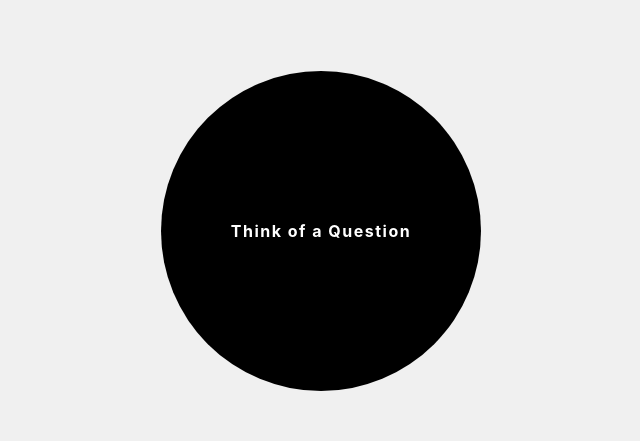
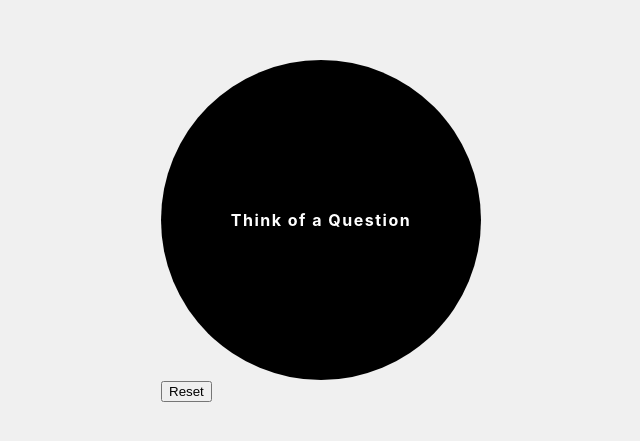
Before and after one commit to quentinikeno/Springboard-SEC-Unit-39.4-React-State-Exercise, a React (Create React App) app: page / in a window 1280 px wide. Shown: the part 169-610 px from the top of the page, without its empty margins (319-959 px from the left). Built offline with nearby package versions, Linux system fonts and the light colour scheme.

Commit message:
Add reset button.

```diff
--- a/src/EightBall.js
+++ b/src/EightBall.js
@@ -10,9 +10,23 @@ const EightBall = ({ answers }) => {
 		setMsg(msg);
 		setColor(color);
 	};
+	const reset = () => {
+		setMsg("Think of a Question");
+		setColor("black");
+	};
 	return (
-		<div className={`EightBall-circle ${color}`} onClick={setMsgAndColor}>
-			<span>{msg}</span>
+		<div>
+			<div
+				className={`EightBall-circle ${color}`}
+				onClick={setMsgAndColor}
+			>
+				<span>{msg}</span>
+			</div>
+			<div className="EightBall-reset-div">
+				<button id={"EightBall-reset-button"} onClick={reset}>
+					Reset
+				</button>
+			</div>
 		</div>
 	);
 };
```
